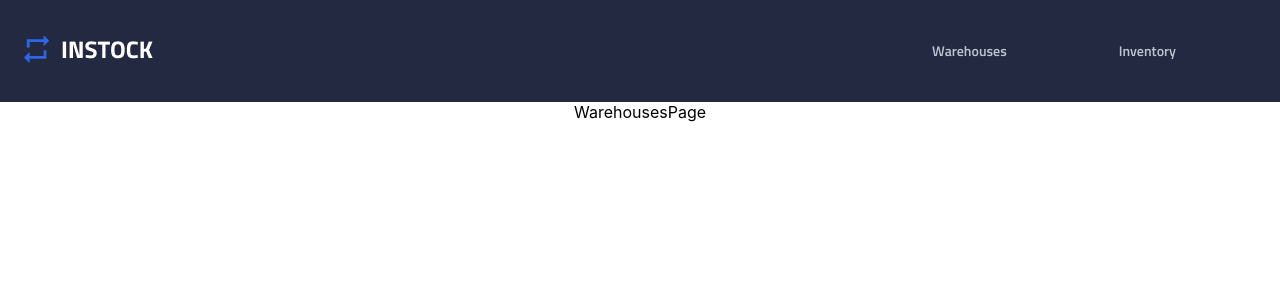
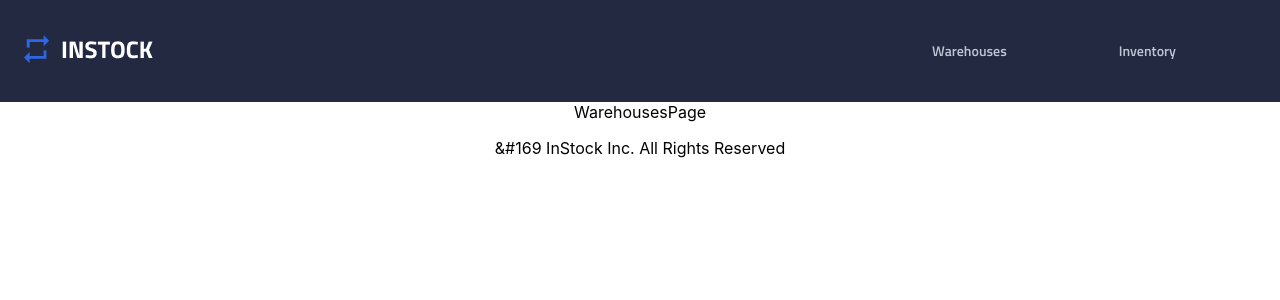
Before and after one commit to heechanku/InStock, a React (Create React App) app: page / in a window 1280 px wide. Shown: the top 300 px of the page. Built offline with nearby package versions, Linux system fonts and the light colour scheme.

Commit message:
added the js file of footer section

```diff
--- a/src/App.js
+++ b/src/App.js
@@ -6,6 +6,7 @@ import WarehouseItemPage from "./pages/WarehouseItemPage/WarehouseItemPage";
 import InventoryPage from "./pages/InventoryPage/InventoryPage";
 import InventoryItemPage from "./pages/InventoryItemPage/InventoryItemPage";
 import Header from "./components/Header/Header";
+import Footer from "./components/Footer/Footer";
 
 function App() {
   return (
@@ -19,6 +20,7 @@ function App() {
           <Route path="/inventory" element={<InventoryPage />} />
           <Route path="/inventory/:id" element={<InventoryItemPage />} />
         </Routes>
+        <Footer />
       </BrowserRouter>
     </div>
   );
--- a/src/components/Footer/Footer.js
+++ b/src/components/Footer/Footer.js
@@ -0,0 +1,7 @@
+function Footer() {
+    return (
+<div classname="footer">
+<p classname="footer__text"> &#169 InStock Inc. All Rights Reserved </p></div>
+    )
+}
+export default Footer;
```
